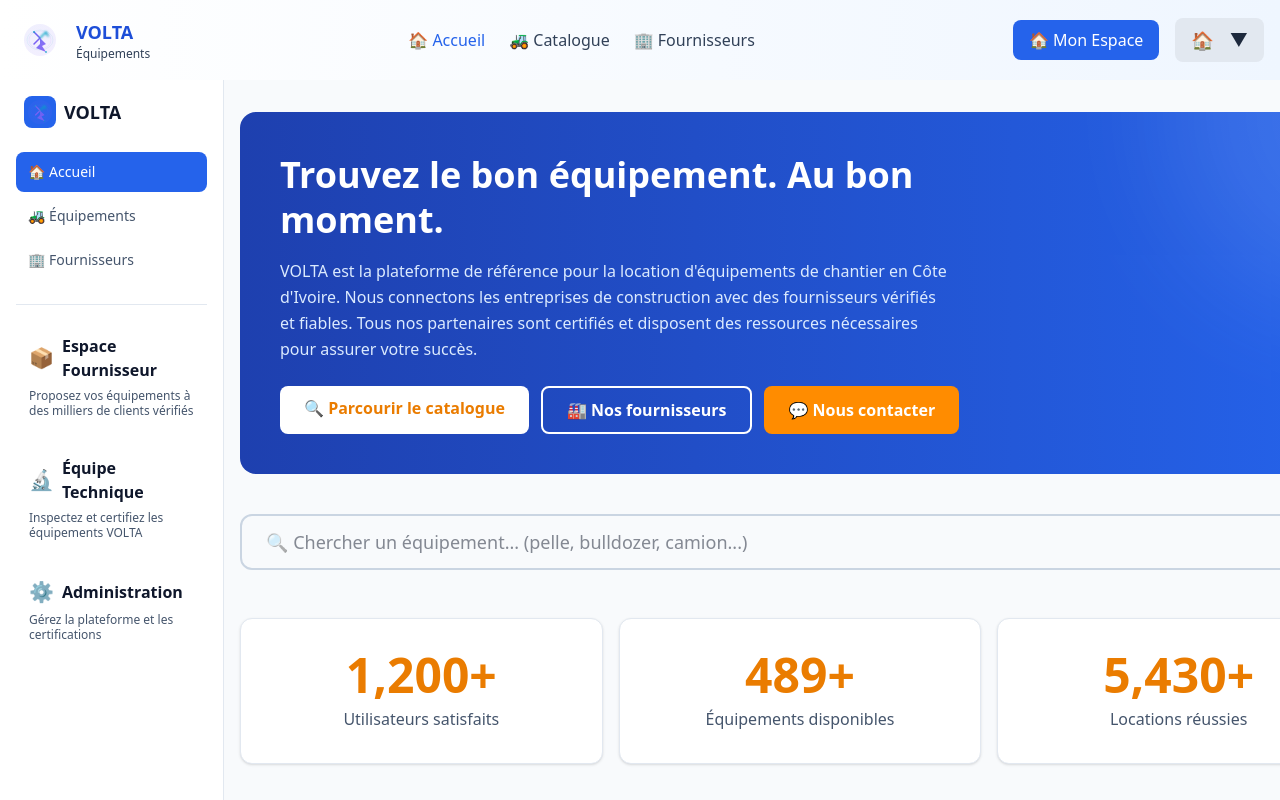
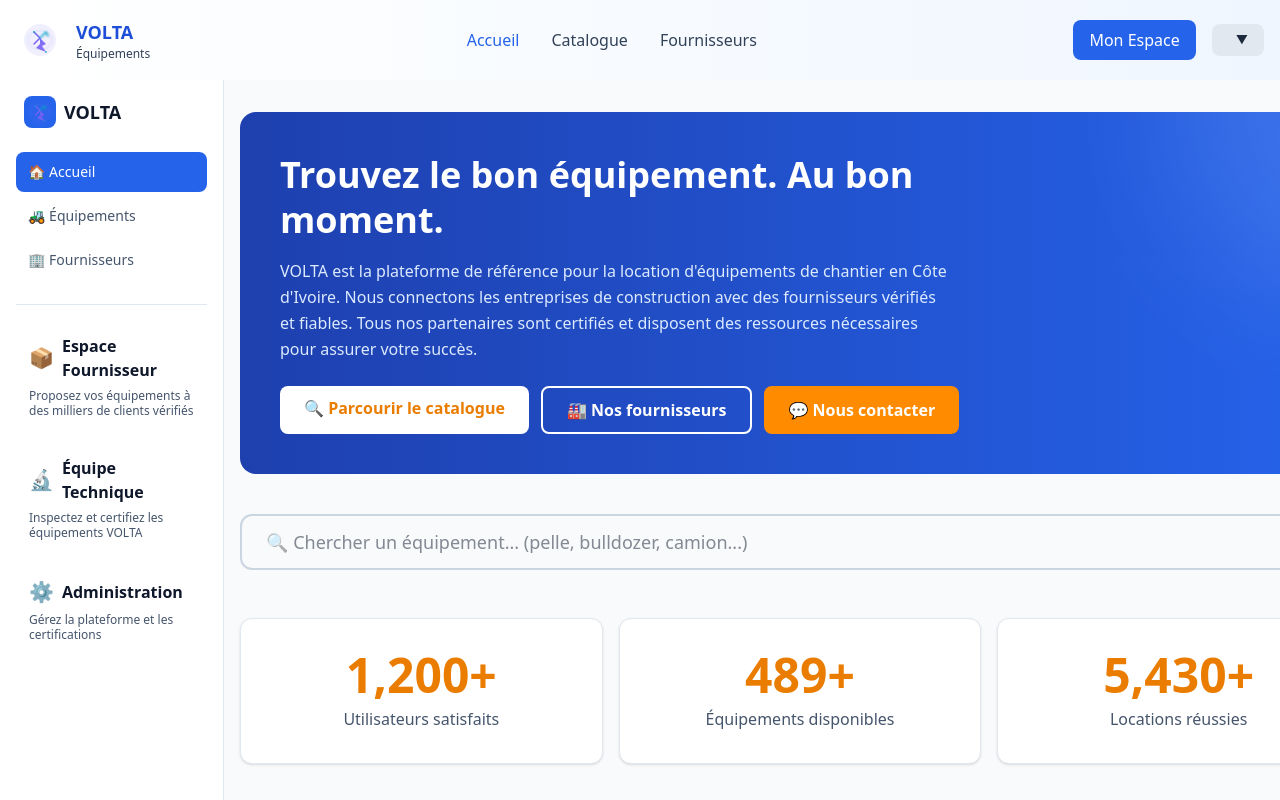
Before and after one commit to goat-worlds/volta, a React (Vite) app: page / in a window 1280 px wide. Shown: the top 800 px of the page. Built offline with nearby package versions, Linux system fonts and the light colour scheme; sample sign-in values are in the browser's storage.

Commit message:
refactor: improve coherence with equipment rating and navbar - remove icons, add GOLD/SILVER/STANDARD rating system

```diff
--- a/src/components/GlobalNavbar.tsx
+++ b/src/components/GlobalNavbar.tsx
@@ -29,16 +29,6 @@ export default function GlobalNavbar() {
   const isDashboard = location.pathname.includes('dashboard') || location.pathname === '/login'
   const dashboardColor = isDashboard ? 'from-slate-900 to-slate-800' : 'from-white to-brand-50'
 
-  const getRoleIcon = () => {
-    if (!user) return '🏠'
-    switch (user.role) {
-      case 'CLIENT': return '👤'
-      case 'SUPPLIER': return '🏭'
-      case 'TECHNICAL': return '🔧'
-      case 'ADMIN': return '👨‍💼'
-      default: return '🏠'
-    }
-  }
 
   const getDashboardLink = () => {
     if (!user) return '/login'
@@ -73,32 +63,32 @@ export default function GlobalNavbar() {
         </Link>
 
         {/* Navigation Links */}
-        <div className="hidden md:flex items-center gap-6">
+        <div className="hidden md:flex items-center gap-8">
           {!isDashboard && (
             <>
               <Link
                 to="/"
                 className={`font-medium transition hover:opacity-70 ${
-                  location.pathname === '/' ? 'text-brand-600' : 'text-slate-700'
+                  location.pathname === '/' ? 'text-brand-600 font-bold' : 'text-slate-700'
                 }`}
               >
-                🏠 Accueil
+                Accueil
               </Link>
               <Link
                 to="/catalogue"
                 className={`font-medium transition hover:opacity-70 ${
-                  location.pathname === '/catalogue' ? 'text-brand-600' : 'text-slate-700'
+                  location.pathname === '/catalogue' ? 'text-brand-600 font-bold' : 'text-slate-700'
                 }`}
               >
-                🚜 Catalogue
+                Catalogue
               </Link>
               <Link
                 to="/fournisseurs"
                 className={`font-medium transition hover:opacity-70 ${
-                  location.pathname === '/fournisseurs' ? 'text-brand-600' : 'text-slate-700'
+                  location.pathname === '/fournisseurs' ? 'text-brand-600 font-bold' : 'text-slate-700'
                 }`}
               >
-                🏢 Fournisseurs
+                Fournisseurs
               </Link>
             </>
           )}
@@ -111,52 +101,51 @@ export default function GlobalNavbar() {
               {!isDashboard && (
                 <Link
                   to={getDashboardLink()}
-                  className="hidden sm:inline-block px-4 py-2 rounded-lg text-white transition hover:scale-105 transform bg-brand-600 hover:bg-brand-700"
+                  className="hidden sm:inline-block px-4 py-2 rounded-lg text-white font-medium transition hover:opacity-90 bg-brand-600 hover:bg-brand-700"
                 >
-                  {getRoleIcon()} Mon Espace
+                  Mon Espace
                 </Link>
               )}
 
               <div className="relative">
                 <button
                   onClick={() => setShowUserMenu(!showUserMenu)}
-                  className={`flex items-center gap-2 px-4 py-2 rounded-lg transition hover:opacity-70 ${
+                  className={`flex items-center gap-2 px-4 py-2 rounded-lg transition hover:opacity-70 font-medium ${
                     isDashboard ? 'bg-brand-600 text-white' : 'bg-slate-200 text-slate-800'
                   }`}
                 >
-                  <span className="text-lg">{getRoleIcon()}</span>
-                  <span className="font-medium">{user.company}</span>
-                  <span className="text-lg">▼</span>
+                  <span>{user.company}</span>
+                  <span className="text-xs">▼</span>
                 </button>
 
                 {showUserMenu && (
-                  <div className="absolute top-full right-0 mt-2 w-56 bg-white rounded-lg shadow-2xl border border-slate-200 animate-in fade-in scale-in-95 duration-200 z-50">
+                  <div className="absolute top-full right-0 mt-2 w-64 bg-white rounded-lg shadow-2xl border border-slate-200 animate-in fade-in scale-in-95 duration-200 z-50">
                     <div className="p-4 border-b border-slate-200">
                       <div className="font-semibold text-slate-900">{user.company}</div>
-                      <div className="text-xs text-slate-700 mt-1">{user.email}</div>
-                      <div className="text-xs text-accent-600 mt-1">
-                        {user.role === 'CLIENT' && '👤 Client'}
-                        {user.role === 'SUPPLIER' && '🏭 Fournisseur'}
-                        {user.role === 'TECHNICAL' && '🔧 Technique'}
-                        {user.role === 'ADMIN' && '👨‍💼 Administrateur'}
+                      <div className="text-xs text-slate-600 mt-1">{user.email}</div>
+                      <div className="text-xs font-medium text-brand-600 mt-2 uppercase tracking-wide">
+                        {user.role === 'CLIENT' && 'Client'}
+                        {user.role === 'SUPPLIER' && 'Fournisseur'}
+                        {user.role === 'TECHNICAL' && 'Équipe Technique'}
+                        {user.role === 'ADMIN' && 'Administrateur'}
                       </div>
                     </div>
 
-                    <div className="p-2">
+                    <div className="p-3 space-y-1">
                       {!isDashboard && (
                         <Link
                           to={getDashboardLink()}
-                          className="block w-full text-left px-4 py-2 rounded-lg hover:bg-slate-100 transition text-sm font-medium text-slate-900"
+                          className="block w-full text-left px-4 py-2.5 rounded-lg hover:bg-slate-100 transition text-sm font-medium text-slate-900"
                         >
-                          📊 Accéder au tableau de bord
+                          Tableau de bord
                         </Link>
                       )}
                       {isDashboard && (
                         <Link
                           to="/"
-                          className="block w-full text-left px-4 py-2 rounded-lg hover:bg-slate-100 transition text-sm font-medium text-slate-900"
+                          className="block w-full text-left px-4 py-2.5 rounded-lg hover:bg-slate-100 transition text-sm font-medium text-slate-900"
                         >
-                          🏠 Retour au site
+                          Retour au site
                         </Link>
                       )}
                       <button
@@ -164,9 +153,9 @@ export default function GlobalNavbar() {
                           setShowUserMenu(false)
                           handleLogout()
                         }}
-                        className="block w-full text-left px-4 py-2 rounded-lg hover:bg-red-50 transition text-sm font-medium text-red-600 mt-2 border-t border-slate-200 pt-3"
+                        className="block w-full text-left px-4 py-2.5 rounded-lg hover:bg-red-50 transition text-sm font-medium text-red-600 border-t border-slate-200 pt-3 mt-1"
                       >
-                        🚪 Déconnexion
+                        Déconnexion
                       </button>
                     </div>
                   </div>
@@ -177,9 +166,9 @@ export default function GlobalNavbar() {
             <>
               <Link
                 to="/login"
-                className="px-4 py-2 rounded-lg text-white transition hover:scale-105 transform bg-brand-600 hover:bg-brand-700"
+                className="px-4 py-2 rounded-lg text-white font-medium transition hover:opacity-90 bg-brand-600 hover:bg-brand-700"
               >
-                🔓 Connexion
+                Connexion
               </Link>
             </>
           )}
--- a/src/pages/admin/AdminValidate.tsx
+++ b/src/pages/admin/AdminValidate.tsx
@@ -15,7 +15,7 @@ const CATEGORIES: EquipmentCategory[] = ['A', 'B', 'C', 'D', 'E']
 export default function AdminValidate() {
   const { id } = useParams()
   const navigate = useNavigate()
-  const { quoteRequests, inspections, reports, equipment, categorizeEquipment, updateQuoteRequestStatus } = useStore()
+  const { quoteRequests, inspections, reports, equipment, categorizeEquipment, updateQuoteRequestStatus, rateEquipment } = useStore()
   const [toast, setToast] = useState<string | null>(null)
 
   const quote = quoteRequests.find((q) => q.id === id)
@@ -106,13 +106,44 @@ export default function AdminValidate() {
             </Card>
           ) : quote.status === 'CATEGORISEE' ? (
             <Card className="p-6">
-              <div className="font-semibold text-emerald-700">✔ Équipement catégorisé.</div>
+              <div className="mb-6">
+                <div className="font-semibold text-emerald-700 mb-2">✔ Équipement catégorisé.</div>
+                <div className="text-sm text-slate-600">Catégorie assignée : <span className="font-bold">{eq.category}</span></div>
+              </div>
+
+              <div className="border-t border-slate-200 pt-6">
+                <h3 className="mb-3 font-bold text-slate-900">Assigner une notation de qualité</h3>
+                <p className="mb-4 text-sm text-slate-600">
+                  Évaluez la qualité globale de cet équipement pour le catalogue.
+                </p>
+                <div className="flex flex-wrap gap-3">
+                  {(['GOLD', 'SILVER', 'STANDARD'] as const).map((rating) => (
+                    <button
+                      key={rating}
+                      onClick={() => {
+                        rateEquipment(eq.id, rating)
+                        setToast(`Notation ${rating} assignée ✔`)
+                      }}
+                      className={`rounded-lg px-6 py-3 font-semibold text-white transition hover:opacity-90 ${
+                        rating === 'GOLD' ? 'bg-yellow-600 hover:bg-yellow-700' :
+                        rating === 'SILVER' ? 'bg-slate-500 hover:bg-slate-600' :
+                        'bg-orange-600 hover:bg-orange-700'
+                      }`}
+                    >
+                      {rating === 'GOLD' && '⭐ Or (Gold)'}
+                      {rating === 'SILVER' && '✓ Argent (Silver)'}
+                      {rating === 'STANDARD' && 'Standard'}
+                    </button>
+                  ))}
+                </div>
+              </div>
+
               <button
                 onClick={() => {
                   updateQuoteRequestStatus(quote.id, 'TERMINEE')
                   setToast('Demande clôturée ✔')
                 }}
-                className="mt-3 rounded-lg bg-emerald-600 px-4 py-2 text-sm font-semibold text-white hover:bg-emerald-700"
+                className="mt-6 w-full rounded-lg bg-emerald-600 px-4 py-2.5 text-sm font-semibold text-white hover:bg-emerald-700"
               >
                 Clôturer la demande
               </button>
--- a/src/store/StoreContext.tsx
+++ b/src/store/StoreContext.tsx
@@ -4,6 +4,7 @@ import type {
   Equipment,
   EquipmentStatus,
   EquipmentCategory,
+  EquipmentRating,
   Inspection,
   InspectionStatus,
   Report,
@@ -34,6 +35,7 @@ interface Store {
   updateChecklist: (inspectionId: string, checklist: ChecklistItem[]) => void
   submitReport: (inspectionId: string, summary: string, checklist: ChecklistItem[]) => void
   categorizeEquipment: (equipmentId: string, category: EquipmentCategory) => void
+  rateEquipment: (equipmentId: string, rating: EquipmentRating) => void
 }
 
 const StoreContext = createContext<Store | null>(null)
@@ -160,6 +162,14 @@ export function StoreProvider({ children }: { children: ReactNode }) {
         if (quote) this.updateQuoteRequestStatus(quote.id, 'CATEGORISEE')
         notify('ADMIN', `${eq?.name} catégorisé en ${category}`)
       },
+
+      rateEquipment(equipmentId: string, rating: EquipmentRating) {
+        setEquipment((prev) =>
+          prev.map((e) => (e.id === equipmentId ? { ...e, rating } : e)),
+        )
+        const eq = equipment.find((e) => e.id === equipmentId)
+        notify('SUPPLIER', `${eq?.name} notée ${rating} sur VOLTA`)
+      },
     }
   }, [equipment, inspections, reports, quoteRequests, notifications])
 
--- a/src/store/types.ts
+++ b/src/store/types.ts
@@ -1,6 +1,8 @@
 export type EquipmentStatus = 'DISPONIBLE' | 'EN_INSPECTION' | 'CATEGORISE' | 'INDISPONIBLE'
 
 export type EquipmentCategory = 'A' | 'B' | 'C' | 'D' | 'E'
+
+export type EquipmentRating = 'GOLD' | 'SILVER' | 'STANDARD'
 
 export type QuoteRequestStatus = 'NOUVELLE' | 'TRANSMISE' | 'EN_INSPECTION' | 'RAPPORT_REÇU' | 'CATEGORISEE' | 'TERMINEE'
 
@@ -45,6 +47,7 @@ export interface Equipment {
   supplierId: string
   status: EquipmentStatus
   category: EquipmentCategory | null
+  rating?: EquipmentRating
   declaredCondition: string
   createdAt: string
   pricePerDay?: number
```
Also changed, not shown: 2 other files (tests, documents, lock files or other folders).
